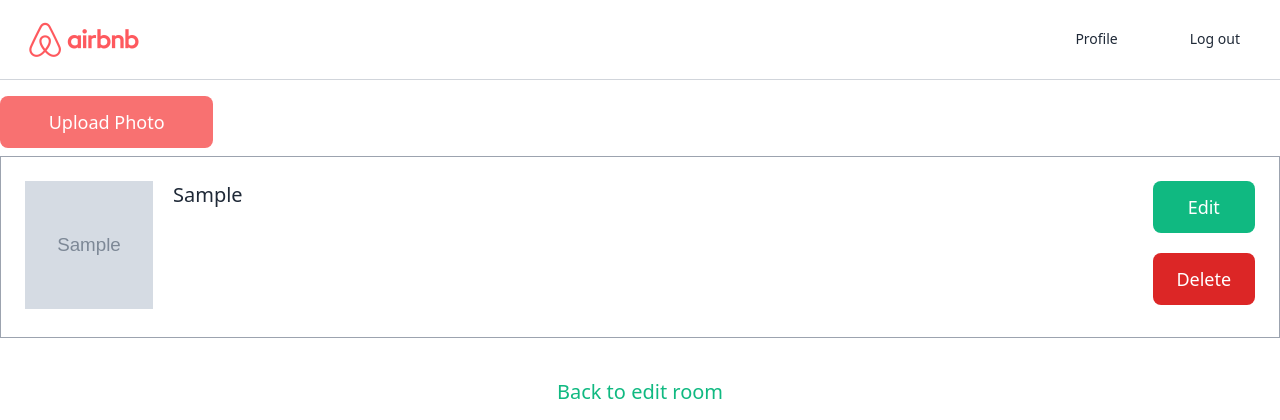
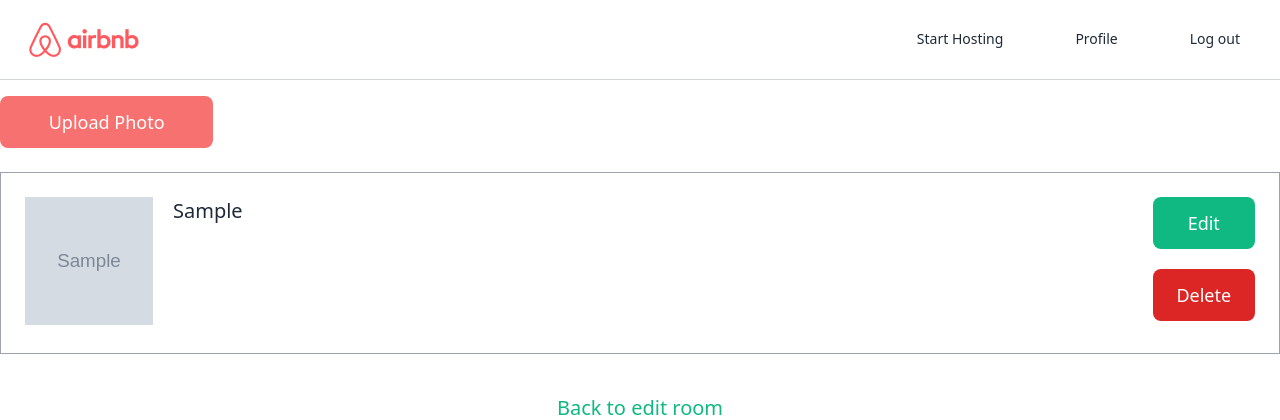
Before and after one commit to igoo-Y/airbnb-clone, a Django app: page /rooms/1/photos/ in a window 1280 px wide. Shown: the top 420 px of the page. Run offline with Django 3.2, Linux system fonts and the light colour scheme; a user stored in the database is signed in; tables that the repository leaves empty hold one stand-in row (values such as "Sample post"); grey boxes marked "Sample" are stand-in pictures; style sheets or scripts are compiled from the project's sources.

Commit message:
Session Switch Hosting

```diff
--- a/templates/partials/nav.html
+++ b/templates/partials/nav.html
@@ -1,5 +1,12 @@
 <ul class="flex items-center justify-center text-sm font-medium h-full">
     {% if user.is_authenticated %}
+        <li class="nav-link"><a href="{% url 'users:switch-hosting' %}">
+            {% if request.session.is_hosting %}
+                Stop Hosting
+            {% else %}
+                Start Hosting
+            {% endif %}
+        </a></li>
         <li class="nav-link"><a href="{{user.get_absolute_url}}">Profile</a></li>
         <li class="nav-link"><a href="{% url "users:logout" %}">Log out</a></li>
     {% else %}
--- a/templates/rooms/room_photos.html
+++ b/templates/rooms/room_photos.html
@@ -7,7 +7,7 @@
 
 {% block content %}
     <div class="container mx-auto flex flex-col my-10">
-        <div>
+        <div class="mb-4">
             <a href="{% url 'rooms:add-photos' room.pk%}" class="btn-link w-1/6 block">Upload Photo</a>
         </div>
 
--- a/users/urls.py
+++ b/users/urls.py
@@ -18,4 +18,5 @@ urlpatterns = [
     path("<int:pk>/", views.UserProfileView.as_view(), name="profile"),
     path("update-profile/", views.UpdateProfileView.as_view(), name="update"),
     path("update-password/", views.UpdatePasswordView.as_view(), name="password"),
+    path("switch-hosting/", views.switch_hosting, name="switch-hosting"),
 ]
```
Also changed, not shown: users/views.py (+10 -0 lines).
